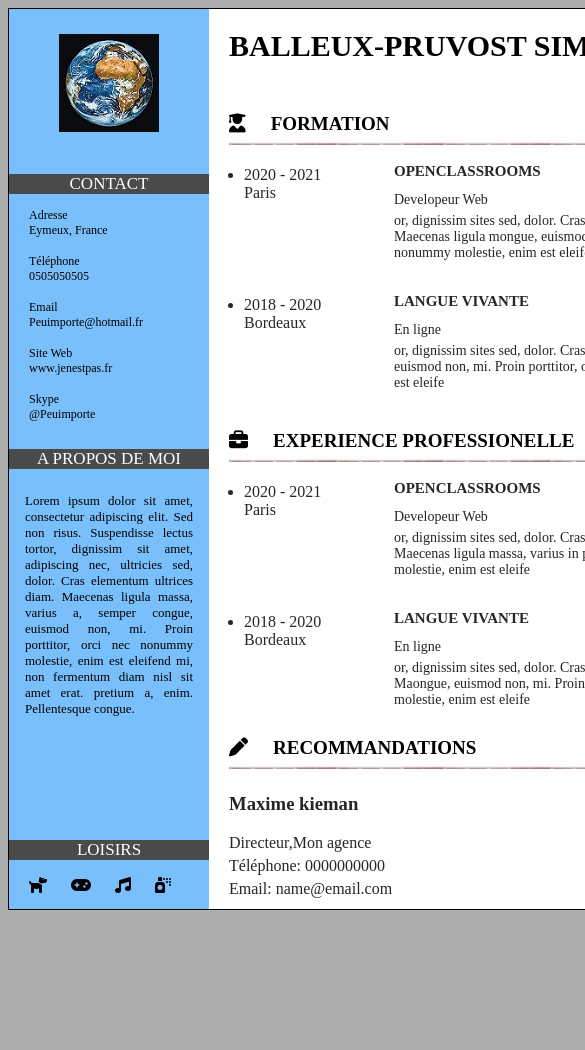
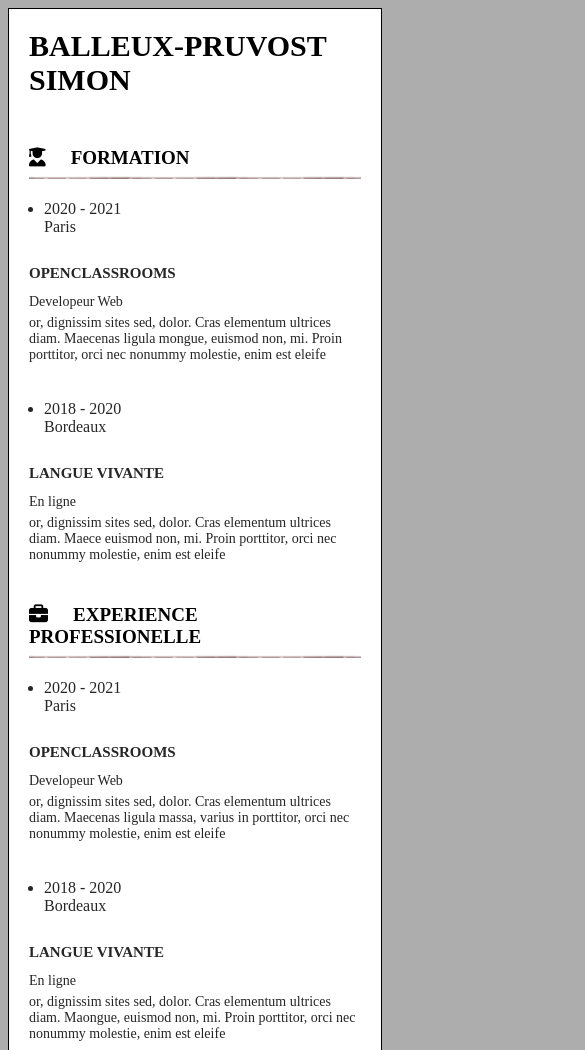
Before and after one commit to Simon-git26/ProjetCV, a plain HTML site: page CV.html in a window 390 px wide. Shown: the top 1050 px of the page, 585 px wide, since content can reach past the window. Before the commit the page ends 918 px from the top, so only its background shows below. Drawn offline with Linux system fonts and the light colour scheme; files whose address does not match are found by name.

Commit message:
Réalisation du responsiv fini

```diff
--- a/style.css
+++ b/style.css
@@ -1,16 +1,3 @@
-
-/* Responsive Design */
-
-@media all and (max-width: 1024px)
-{
-	#Page_Complete
-	{
-		width: auto;
-	}
-}
-
-
-
 
 /*Couleur fond */
 
@@ -357,3 +344,73 @@ html
 	color: rgb(38, 38, 38);
 	justify-content: space-between;
 }
+
+
+
+/* Responsive Design */
+
+@media all and (max-width: 1024px)
+{
+	#Page_Complete
+	{
+		width: auto;
+		height: auto;
+		border: none;
+	}
+
+	#Liseret_gauche
+	{
+		display: none;
+	}
+
+	#Contenu
+	{
+		margin: auto;
+		height: auto;
+		border: 1px black solid;
+	}
+
+	#conteneur1
+	{
+		flex-direction: column;
+		padding-bottom: 70px;
+	}
+
+	#conteneur1 #para1
+	{
+		margin-left: 0px;
+	}
+
+	#conteneur2
+	{
+		flex-direction: column;
+		padding-bottom: 70px;
+	}
+
+	#conteneur2 #para2
+	{
+		margin-left: 0px;
+	}
+
+	#conteneur3
+	{
+		flex-direction: column;
+		padding-bottom: 70px;
+	}
+
+	#conteneur3 #para3
+	{
+		margin-left: 0px;
+	}
+
+	#conteneur4
+	{
+		flex-direction: column;
+		padding-bottom: 70px;
+	}
+
+	#conteneur4 #para4
+	{
+		margin-left: 0px;
+	}
+}
```
